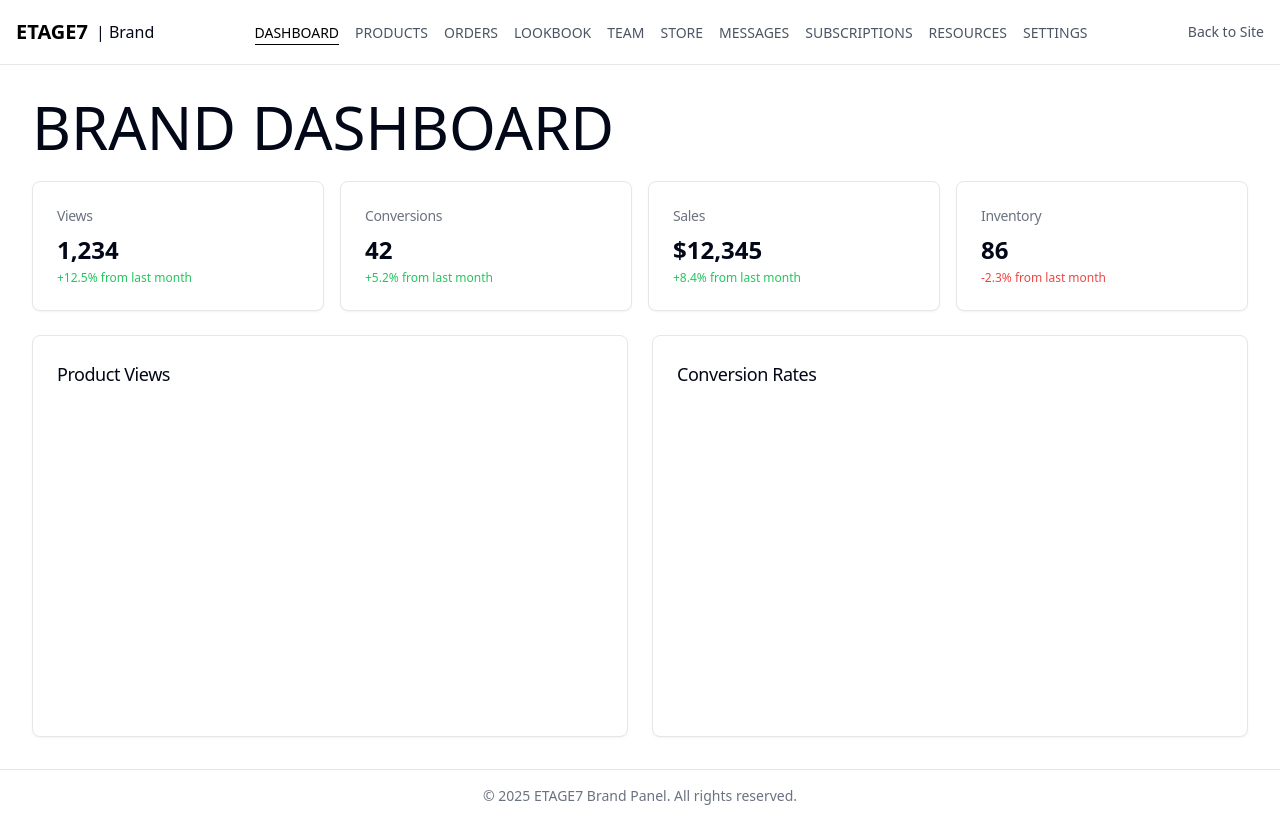
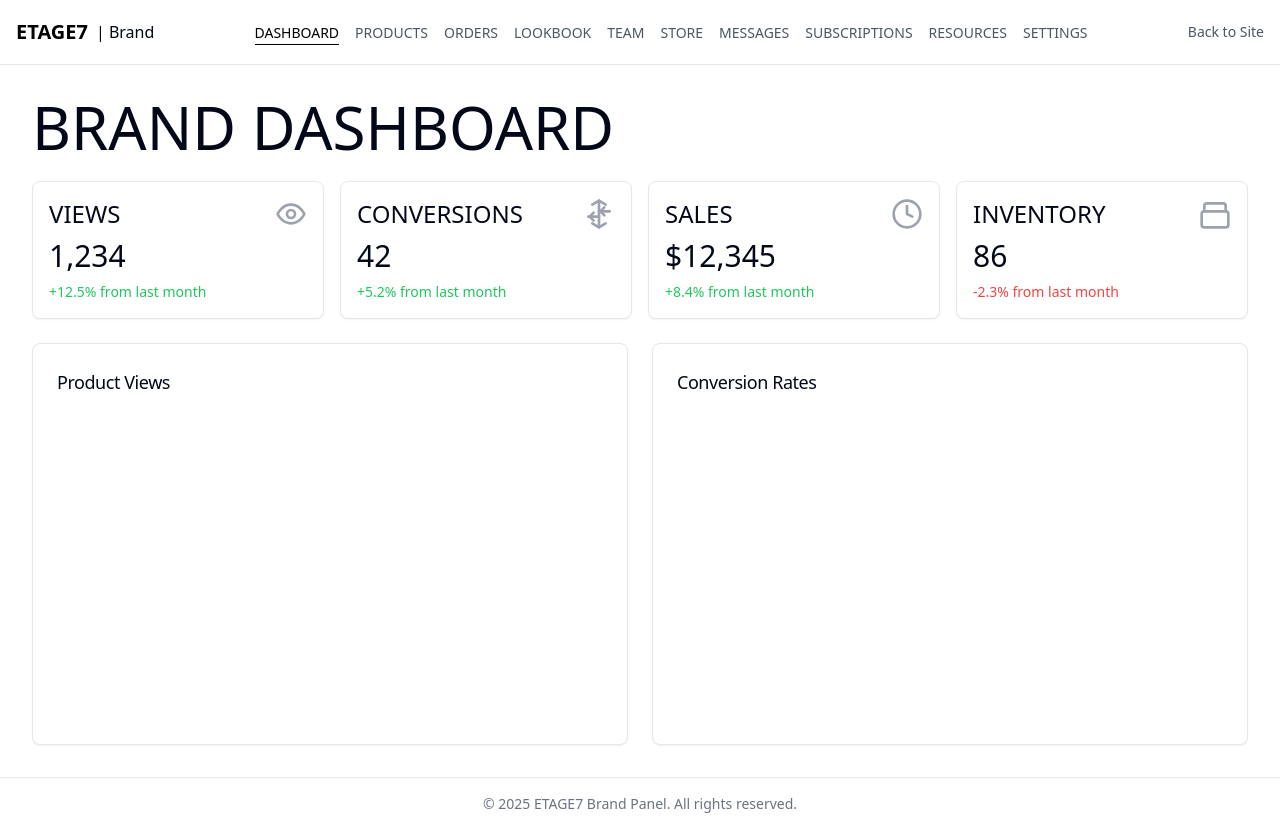
Before and after one commit to dingdong1009/etage7-test-76, a React (Vite) app: page /brand in a window 1280 px wide. Built offline with nearby package versions, Linux system fonts and the light colour scheme.

Commit message:
Refactor: Improve product page design
Redesign the product page to match the admin dashboard style.

```diff
--- a/src/pages/brand/Dashboard.tsx
+++ b/src/pages/brand/Dashboard.tsx
@@ -1,4 +1,3 @@
-
 import { Card, CardContent, CardHeader, CardTitle } from "@/components/ui/card";
 import { LineChart, BarChart } from "recharts";
 
@@ -29,52 +28,48 @@ const BrandDashboard = () => {
       <h1 className="text-4xl md:text-6xl uppercase font-thin mb-6">Brand Dashboard</h1>
 
       <div className="grid grid-cols-1 sm:grid-cols-2 lg:grid-cols-4 gap-4">
-        <Card className="border border-gray-200">
-          <CardHeader className="pb-2">
-            <CardTitle className="text-sm font-medium text-gray-500">Views</CardTitle>
-          </CardHeader>
-          <CardContent>
-            <div className="text-2xl font-bold">1,234</div>
-            <p className="text-xs text-green-500 flex items-center mt-1">
-              +12.5% from last month
-            </p>
-          </CardContent>
+        <Card className="p-4 border border-gray-200">
+          <div className="flex justify-between items-start">
+            <div>
+              <h2 className="text-1xl md:text-2xl uppercase font-thin">Views</h2>
+              <div className="mt-2 text-3xl">1,234</div>
+              <p className="mt-2 text-sm text-green-500">+12.5% from last month</p>
+            </div>
+            <svg xmlns="http://www.w3.org/2000/svg" width="24" height="24" viewBox="0 0 24 24" fill="none" stroke="currentColor" strokeWidth="2" strokeLinecap="round" strokeLinejoin="round" className="h-8 w-8 text-gray-400"><path d="M2 12s3-7 10-7 10 7 10 7-3 7-10 7-10-7-10-7Z"></path><circle cx="12" cy="12" r="3"></circle></svg>
+          </div>
         </Card>
 
-        <Card className="border border-gray-200">
-          <CardHeader className="pb-2">
-            <CardTitle className="text-sm font-medium text-gray-500">Conversions</CardTitle>
-          </CardHeader>
-          <CardContent>
-            <div className="text-2xl font-bold">42</div>
-            <p className="text-xs text-green-500 flex items-center mt-1">
-              +5.2% from last month
-            </p>
-          </CardContent>
+        <Card className="p-4 border border-gray-200">
+          <div className="flex justify-between items-start">
+            <div>
+              <h2 className="text-1xl md:text-2xl uppercase font-thin">Conversions</h2>
+              <div className="mt-2 text-3xl">42</div>
+              <p className="mt-2 text-sm text-green-500">+5.2% from last month</p>
+            </div>
+            <svg xmlns="http://www.w3.org/2000/svg" width="24" height="24" viewBox="0 0 24 24" fill="none" stroke="currentColor" strokeWidth="2" strokeLinecap="round" strokeLinejoin="round" className="h-8 w-8 text-gray-400"><path d="M12 2v20"></path><path d="m17 5-5-3-5 3"></path><path d="m17 19-5 3-5-3"></path><path d="M20 10h-8"></path><path d="m16 7-3 3 3 3"></path><path d="M4 14h8"></path><path d="m8 11-3 3 3 3"></path></svg>
+          </div>
         </Card>
 
-        <Card className="border border-gray-200">
-          <CardHeader className="pb-2">
-            <CardTitle className="text-sm font-medium text-gray-500">Sales</CardTitle>
-          </CardHeader>
-          <CardContent>
-            <div className="text-2xl font-bold">$12,345</div>
-            <p className="text-xs text-green-500 flex items-center mt-1">
-              +8.4% from last month
-            </p>
-          </CardContent>
+        <Card className="p-4 border border-gray-200">
+          <div className="flex justify-between items-start">
+            <div>
+              <h2 className="text-1xl md:text-2xl uppercase font-thin">Sales</h2>
+              <div className="mt-2 text-3xl">$12,345</div>
+              <p className="mt-2 text-sm text-green-500">+8.4% from last month</p>
+            </div>
+            <svg xmlns="http://www.w3.org/2000/svg" width="24" height="24" viewBox="0 0 24 24" fill="none" stroke="currentColor" strokeWidth="2" strokeLinecap="round" strokeLinejoin="round" className="h-8 w-8 text-gray-400"><circle cx="12" cy="12" r="10"></circle><path d="M12 6v6l4 2"></path></svg>
+          </div>
         </Card>
 
-        <Card className="border border-gray-200">
-          <CardHeader className="pb-2">
-            <CardTitle className="text-sm font-medium text-gray-500">Inventory</CardTitle>
-          </CardHeader>
-          <CardContent>
-            <div className="text-2xl font-bold">86</div>
-            <p className="text-xs text-red-500 flex items-center mt-1">
-              -2.3% from last month
-            </p>
-          </CardContent>
+        <Card className="p-4 border border-gray-200">
+          <div className="flex justify-between items-start">
+            <div>
+              <h2 className="text-1xl md:text-2xl uppercase font-thin">Inventory</h2>
+              <div className="mt-2 text-3xl">86</div>
+              <p className="mt-2 text-sm text-red-500">-2.3% from last month</p>
+            </div>
+            <svg xmlns="http://www.w3.org/2000/svg" width="24" height="24" viewBox="0 0 24 24" fill="none" stroke="currentColor" strokeWidth="2" strokeLinecap="round" strokeLinejoin="round" className="h-8 w-8 text-gray-400"><path d="M4 10V6a2 2 0 0 1 2-2h12a2 2 0 0 1 2 2v4"></path><rect width="20" height="12" x="2" y="10" rx="2"></rect></svg>
+          </div>
         </Card>
       </div>
 
@@ -96,7 +91,6 @@ const BrandDashboard = () => {
                   bottom: 5,
                 }}
               >
-                {/* Chart components would go here */}
                 <p className="text-center text-gray-500 pt-32">Views trend visualization</p>
               </LineChart>
             </div>
@@ -120,7 +114,6 @@ const BrandDashboard = () => {
                   bottom: 5,
                 }}
               >
-                {/* Chart components would go here */}
                 <p className="text-center text-gray-500 pt-32">Conversion rate visualization</p>
               </BarChart>
             </div>
```
